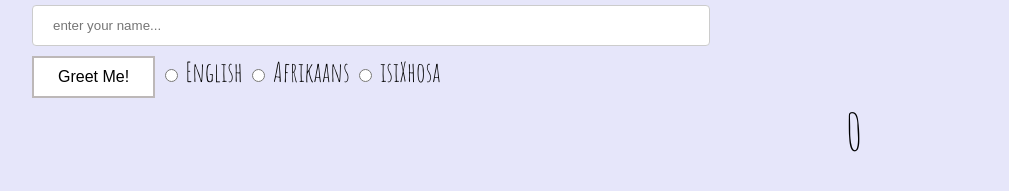
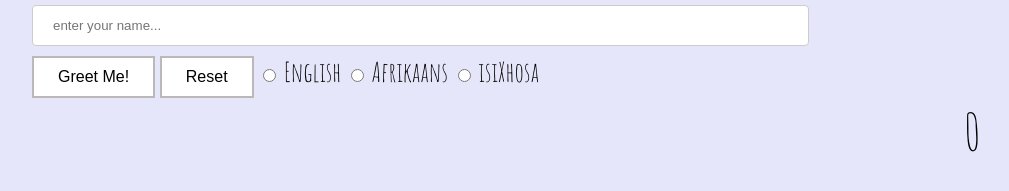
Before and after one commit to jodies383/greetings, a plain HTML site: page index.html in a window 1280 px wide. Both pictures are taken after a click on the button "Greet Me!". Shown: the part 339-530 px from the top of the page, without its empty margins (252-1261 px from the left). Drawn offline with Linux system fonts and the light colour scheme.

Commit message:
Changes made

```diff
--- a/greet.css
+++ b/greet.css
@@ -53,6 +53,22 @@ body {
   transition-duration: 0.4s;
   cursor: pointer;
 }
+.Reset{
+  background-color: white;
+  color: black;
+  border: 2px solid rgb(189, 184, 184);
+  padding: 10px 24px;
+  text-align: center;
+  text-decoration: none;
+  display: inline-block;
+  font-size: 16px;
+  transition-duration: 0.4s;
+  cursor: pointer;
+}
+.Reset:hover{
+  background-color: rgb(189, 184, 184);
+  color: white;
+}
 
 .greet:hover {
   background-color: rgb(189, 184, 184);
--- a/greet.js
+++ b/greet.js
@@ -1,16 +1,33 @@
 var greetBtn = document.querySelector(".greet");
 
-var ansGreet = document.querySelector(".myGreet")
+var ansGreet = document.querySelector(".myGreet");
 
-var enterName = document.querySelector(".greetMe")
+var enterName = document.querySelector(".greetMe");
 
-var theCount = document.querySelector(".myCount")
+var theCount = document.querySelector(".myCount");
+
+var resetBtn = document.querySelector(".Reset");
 
 var greetCounter = 0;
 
 greetBtn.addEventListener('click', greetMe);
 greetBtn.addEventListener('click', updateCounter);
 
+resetBtn.addEventListener('click', function () {
+  localStorage.removeItem('counted');
+});
+
+greetBtn.addEventListener('click', function () {
+  greetCounter++;
+
+  localStorage['counted'] = greetCounter;
+});
+var greetCounter = 0;
+
+if (localStorage['counted']) {
+
+  greetCounter = Number(localStorage['counted']);
+}
 function greetMe(param1) {
   var checkedRadioBtn = document.querySelector("input[name='languages']:checked").value;
   var param1 = enterName.value
@@ -28,8 +45,7 @@ function greetMe(param1) {
   return ansGreet;
 }
 function updateCounter() {
-  // if (enterName === "") {
-    return theCount.innerHTML = greetCounter++;
-  //}
+
+  return theCount.innerHTML = greetCounter;
+
 }
-//console.log(greetMe())
--- a/index.html
+++ b/index.html
@@ -22,6 +22,7 @@
         <label for="">Name</label>
         <input type="text" name="" value="" placeholder="enter your name..." class="greetMe">
         <button class="button-primary greet" type="button" name="button">Greet Me!</button>
+        <button class="button-primary Reset" type="button" name="button">Reset</button>
 
         <div class="answer">
             <span class="myGreet"></span>
```
